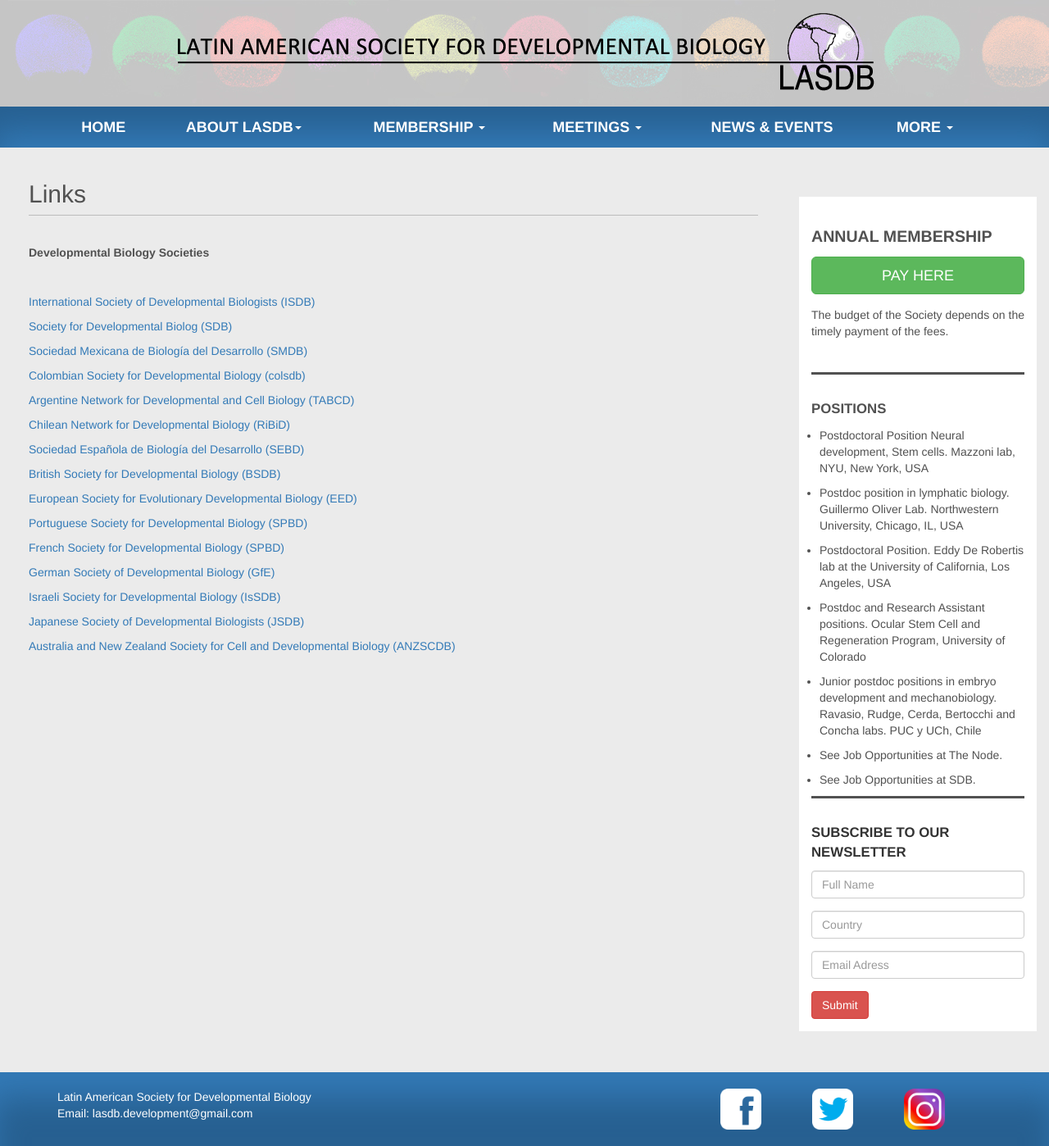
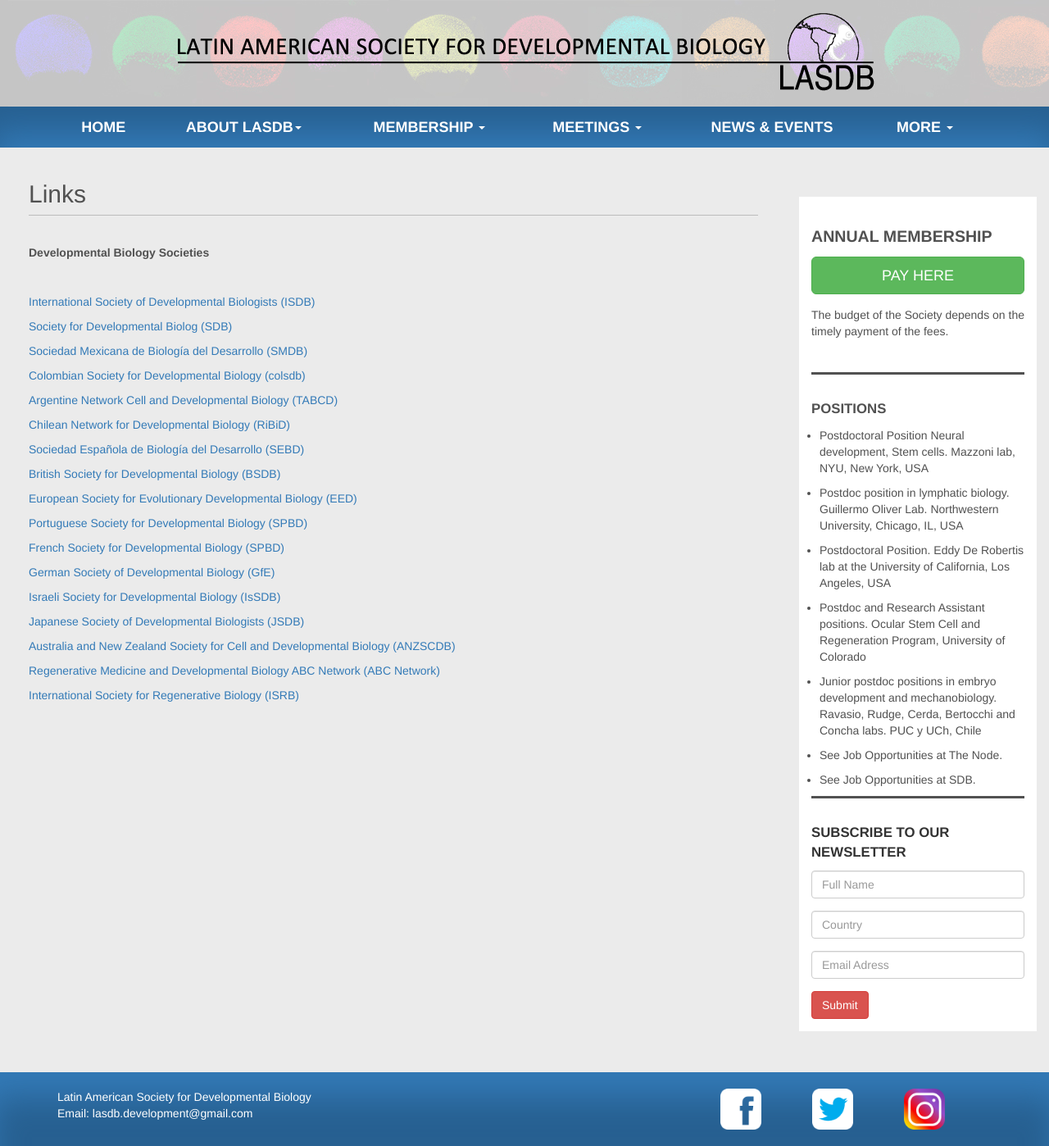
Before and after one commit to lasdb/lasdb.github.io, a Jekyll site: the page built from pages/links.html, in a window 1280 px wide. Shown: the whole page at 82% size. Built offline with Jekyll 4.4.1, drawn with Linux system fonts in a browser that asks for light colours; nearby versions of some CDN libraries.

Commit message:
Update links.html

```diff
--- a/pages/links.html
+++ b/pages/links.html
@@ -22,5 +22,7 @@
         <p><a href="http://issdb.org/" target="_blank">Israeli Society for Developmental Biology (IsSDB)</a></p>
         <p><a href="https://www.jsdb.jp/" target="_blank">Japanese Society of Developmental Biologists (JSDB)</a></p>
         <p><a href="https://www.anzscdb.org/" target="_blank">Australia and New Zealand Society for Cell and Developmental Biology (ANZSCDB)</a></p>
+        <p><a href="https://www.armi.org.au/about/armi-international-linkages/abc-network/" target="_blank">Regenerative Medicine and Developmental Biology ABC Network (ABC Network)</a></p>
+        <p><a href="https://internationalsocietyforregenerativebiology.org/" target="_blank">International Society for Regenerative Biology (ISRB)</a></p>
     </div>
 </div>
```
Also changed, not shown: other parts of pages/links.html (+1 -1 lines).
